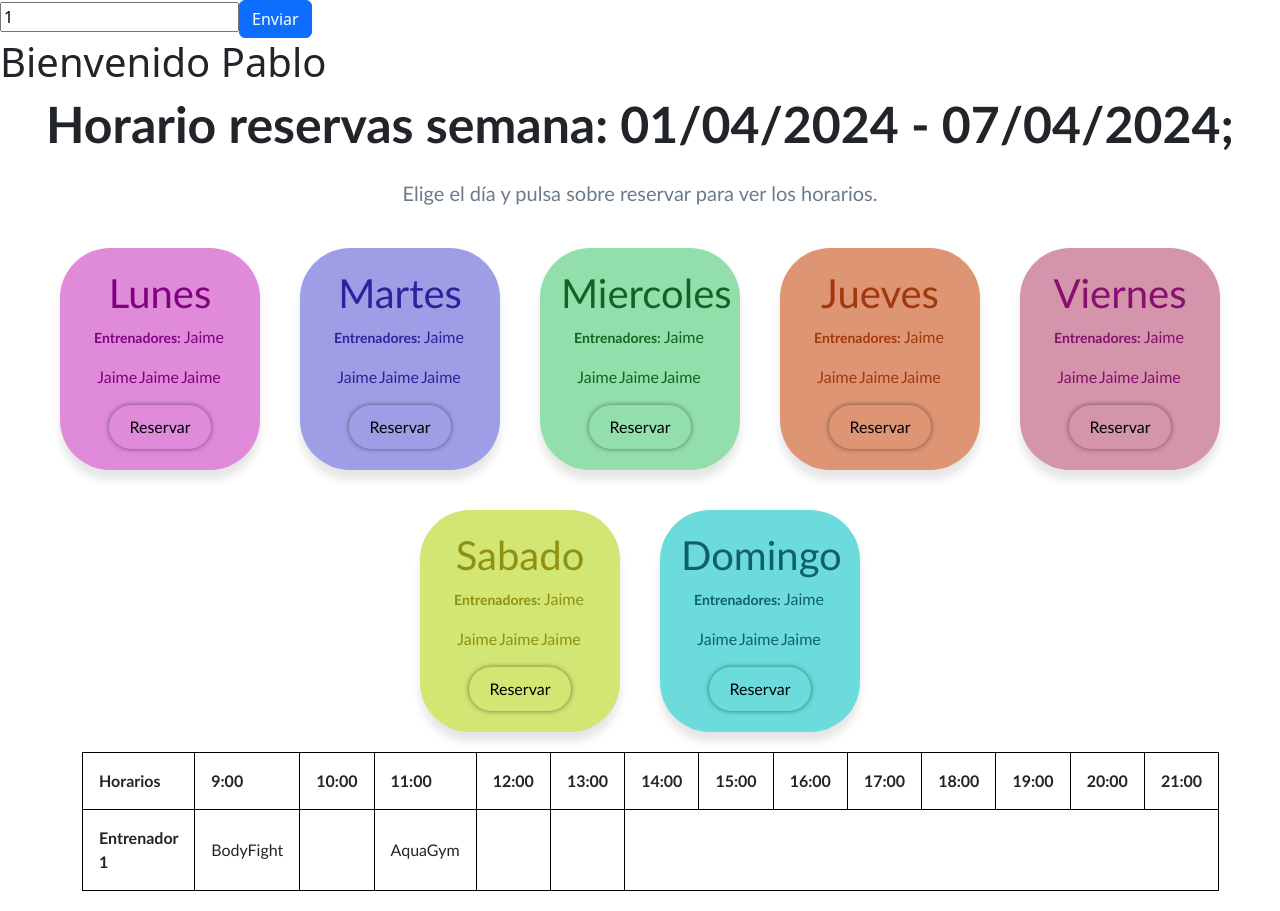
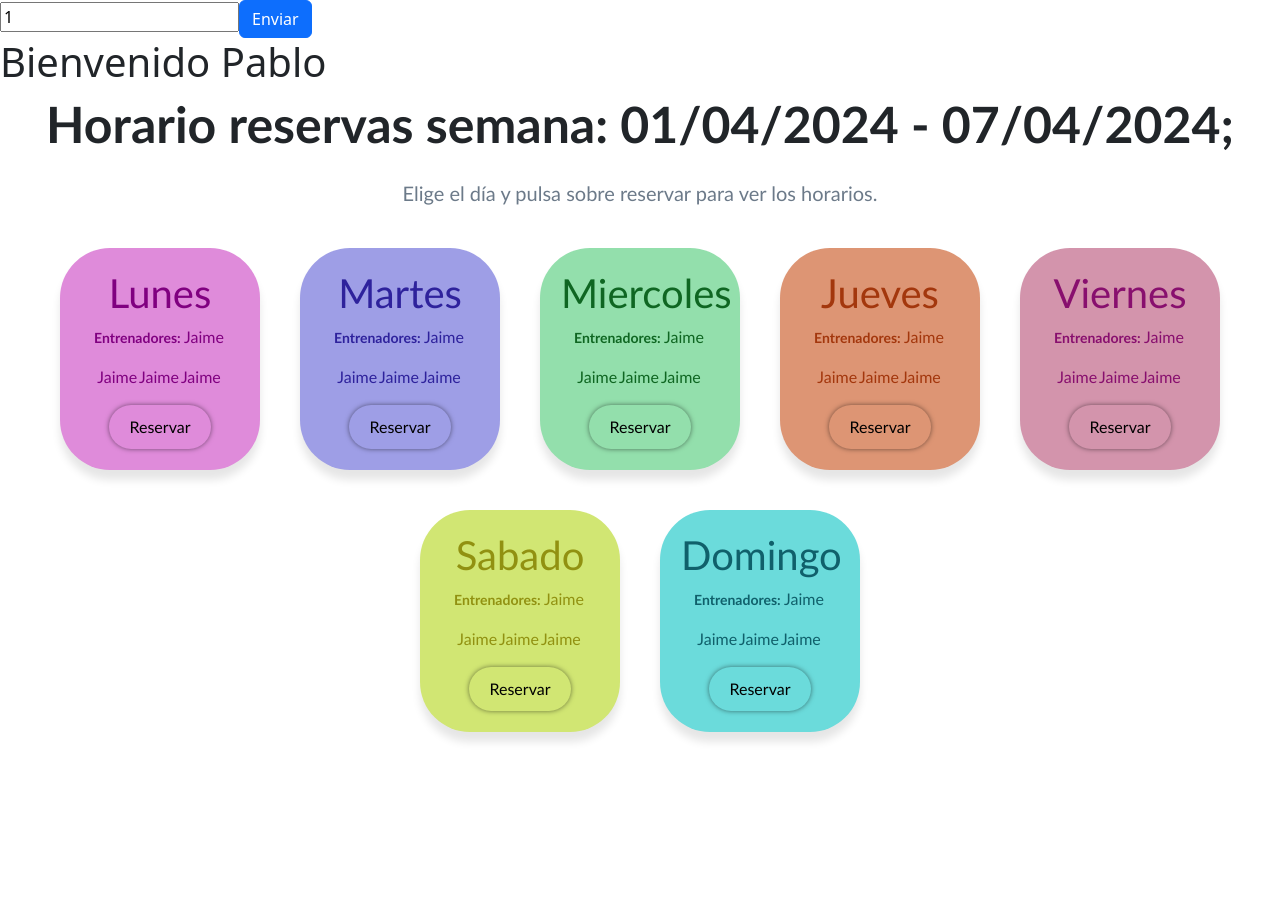
Before and after one commit to SII-Informatica-UMA/bytegenius, an Angular app in the folder ByteGenius/: page / in a window 1280 px wide. After the commit the page ends 800 px from the top, so only its background shows below. Built offline with nearby package versions, Linux system fonts and the light colour scheme.

Commit message:
Añado funciones y creo componente reservas

```diff
--- a/ByteGenius/package.json
+++ b/ByteGenius/package.json
@@ -21,6 +21,7 @@
     "@ng-bootstrap/ng-bootstrap": "^16.0.0",
     "@popperjs/core": "^2.11.8",
     "bootstrap": "^5.3.3",
+    "date-fns": "^3.6.0",
     "rxjs": "~7.8.0",
     "tslib": "^2.3.0",
     "zone.js": "~0.14.3"
--- /dev/null
+++ b/ByteGenius/src/app/Reservas/Reservas.component.css
@@ -0,0 +1,3 @@
+:host {
+  display: block;
+}
--- /dev/null
+++ b/ByteGenius/src/app/Reservas/Reservas.component.html
@@ -0,0 +1 @@
+<p> hola</p>
--- /dev/null
+++ b/ByteGenius/src/app/Reservas/Reservas.component.ts
@@ -0,0 +1,18 @@
+import { CommonModule } from '@angular/common';
+import { ChangeDetectionStrategy, Component, type OnInit } from '@angular/core';
+
+@Component({
+  selector: 'app-reservas',
+  standalone: true,
+  imports: [
+    CommonModule,
+  ],
+  templateUrl: './Reservas.component.html',
+  styleUrl: './Reservas.component.css',
+  changeDetection: ChangeDetectionStrategy.OnPush,
+})
+export class ReservasComponent implements OnInit {
+
+  ngOnInit(): void { }
+
+}
--- a/ByteGenius/src/app/horario-cliente/horario-cliente.component.html
+++ b/ByteGenius/src/app/horario-cliente/horario-cliente.component.html
@@ -25,7 +25,7 @@
             <strong class="ent">Entrenadores: </strong>
             <p *ngFor="let Entrenador of entrenadores" class="entrenador">{{ Entrenador.nombre }}</p>
             <br>
-            <button class="boton" (click)="toggleCalendario(1)" >
+            <button class="boton" (click)="elegirDia('Lunes')" >
                 Reservar
             </button>
 
@@ -40,7 +40,7 @@
             <p *ngFor="let Entrenador of entrenadores" class="entrenador">{{ Entrenador.nombre }}</p>
 
             <br>
-            <button class="boton" (click)="toggleCalendario(2)">
+            <button class="boton" (click)="elegirDia('Martes')">
                 Reservar
             </button>
         </div>
@@ -53,7 +53,7 @@
             <strong class="ent">Entrenadores: </strong>
             <p *ngFor="let Entrenador of entrenadores" class="entrenador">{{ Entrenador.nombre }}</p>
             <br>
-            <button class="boton" (click)="toggleCalendario(3)">
+            <button class="boton" (click)="elegirDia('Miercoles')">
                 Reservar
             </button>
         </div>
@@ -66,7 +66,7 @@
             <strong class="ent">Entrenadores: </strong>
             <p *ngFor="let Entrenador of entrenadores" class="entrenador">{{ Entrenador.nombre }}</p>
             <br>
-            <button class="boton" (click)="toggleCalendario(4)">
+            <button class="boton" (click)="elegirDia('Jueves')">
                 Reservar
             </button>
         </div>
@@ -80,7 +80,7 @@
             <p *ngFor="let Entrenador of entrenadores" class="entrenador">{{ Entrenador.nombre }}</p>
 
             <br>
-            <button class="boton" (click)="toggleCalendario(5)">
+            <button class="boton" (click)="elegirDia('Viernes')">
                 Reservar
             </button>
         </div>
@@ -94,7 +94,7 @@
             <p *ngFor="let Entrenador of entrenadores" class="entrenador">{{ Entrenador.nombre }}</p>
 
             <br>
-            <button class="boton" (click)="toggleCalendario(6)">
+            <button class="boton" (click)="elegirDia('Sabado')">
                 Reservar
             </button>
         </div>
@@ -108,30 +108,13 @@
             <p *ngFor="let Entrenador of entrenadores" class="entrenador">{{ Entrenador.nombre }}</p>
 
             <br>
-            <button class="boton" (click)="toggleCalendario(6)">
+            <button class="boton" (click)="elegirDia('Domingo')">
                 Reservar
             </button>
         </div>
 
-        <div class="container">
-            <table>
-                <thead>
-                    <tr></tr>
-                        <th>Horarios</th>
-                        <th *ngFor="let Hora of horas" > {{Hora.franjaHoraria }} </th>
-
-                </thead>
-                <tbody>
-                    <th> Entrenador 1  </th>
-                    <td>BodyFight</td>
-                    <td></td>
-                    <td>AquaGym</td>
-                    <td></td>
-                    <td></td>
-
-                </tbody>
-            </table>
-
+        <div class="col-md-6" *ngIf="diaElegido">
+            <app-reservas></app-reservas>
         </div>
 
     </div>
--- a/ByteGenius/src/app/horario-cliente/horario-cliente.component.ts
+++ b/ByteGenius/src/app/horario-cliente/horario-cliente.component.ts
@@ -4,22 +4,26 @@ import { NgFor } from '@angular/common';
 import { UsuarioService } from './horario-cliente.service';
 import { Usuario } from "../Usuario";
 import { Hora } from '../Hora';
+import { FormsModule } from '@angular/forms';
 import { startOfWeek, endOfWeek } from 'date-fns';
+import { ReservasComponent } from '../Reservas/Reservas.component';
+
 
 
 @Component({
   selector: 'app-horario-cliente',
   standalone: true,
-  imports: [ NgFor, CommonModule],
+  imports: [ NgFor, CommonModule, FormsModule, ReservasComponent],
   providers: [ UsuarioService],
   templateUrl: './horario-cliente.component.html',
   styleUrl: './horario-cliente.component.css'
 })
 
 export class HorarioClienteComponent implements OnInit {
-  currentDay: number = new Date().getDay(); // Obtener el día actual
+  currentDay: number = new Date().getDay();
   mostrarCalendarioFlag: boolean = false;
   entrenadores: Usuario[] = [];
+  diaElegido: string = "";
 
 
   public startDateOfWeek: Date = new Date();
@@ -40,6 +44,10 @@ export class HorarioClienteComponent implements OnInit {
 
   public selectedDate: Date = new Date;
 
+elegirDia(dia: string): void {
+    this.diaElegido = dia;
+}
+
 
 updateDates(): void {
     this.startDateOfWeek = startOfWeek(new Date(), { weekStartsOn: 1 });
@@ -53,6 +61,8 @@ toggleCalendario(day: number): void {
 
 
 }
+
+
 function extend(arg0: never[], arg1: any, arg2: null, arg3: boolean): Record<string, any>[] {
   throw new Error('Function not implemented.');
 }
```
Also changed, not shown: 1 other file (tests, documents, lock files or other folders).
